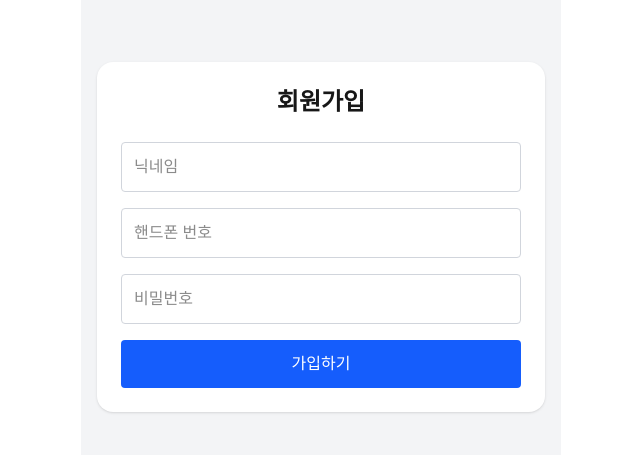
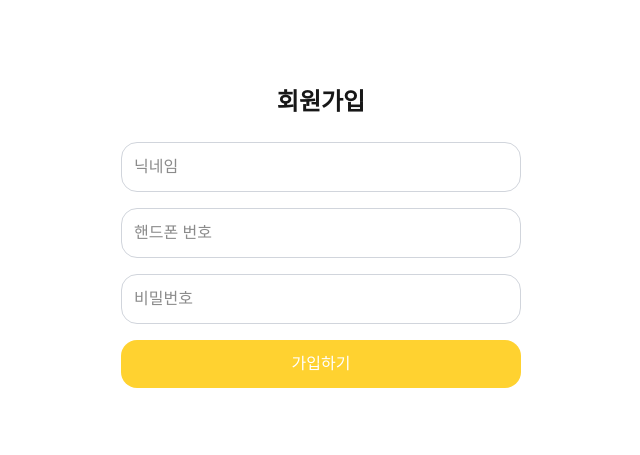
Before and after one commit to sangwon-work/chat-web, a Next.js app: page /login/signup in a window 1280 px wide. Shown: the part 163-618 px from the top of the page, without its empty margins (319-959 px from the left). Built offline with nearby package versions, Linux system fonts and the light colour scheme.

Commit message:
채팅페이지 ui/ux 수정 내가 보낸 메세지, 친구가 보낸 메세지 분리

```diff
--- a/package.json
+++ b/package.json
@@ -13,6 +13,7 @@
     "axios": "^1.11.0",
     "date-fns": "^4.1.0",
     "dayjs": "^1.11.13",
+    "jwt-decode": "^4.0.0",
     "lucide-react": "^0.536.0",
     "next": "15.4.5",
     "react": "19.1.0",
--- a/src/app/login/page.tsx
+++ b/src/app/login/page.tsx
@@ -64,7 +64,7 @@ export default function LoginPage() {
   return (
     <div className='w-screen flex items-center justify-center'>
       <div className="w-full max-w-md bg-white rounded-2xl p-8">
-        <h1 className="text-3xl font-bold text-center text-indigo-600 mb-6">로그인</h1>
+        <h1 className="text-3xl font-bold text-center text-black mb-6">로그인</h1>
 
         <div className="mb-4">
           <label className="block text-gray-700 font-medium mb-1">📱 핸드폰 번호</label>
@@ -94,12 +94,12 @@ export default function LoginPage() {
 
         <button
           onClick={handleLogin}
-          className="w-full bg-indigo-500 text-white py-2 rounded-lg font-semibold hover:bg-indigo-600 transition duration-200"
+          className="w-full bg-amber-300 text-white py-2 rounded-lg font-semibold transition duration-200"
         >
           로그인
         </button>
         <div className="flex items-center mt-4 gap-3">
-          <input type='checkbox' checked={isSavePhone} onChange={handleSavePhone} className="w-4 h-4 text-indigo-600 border-gray-300 rounded focus:ring-indigo-500" />
+          <input type='checkbox' checked={isSavePhone} onChange={handleSavePhone} className="w-4 h-4 text-amber-300 border-gray-300 rounded focus:ring-amber-300" />
           <p>전화번호 저장하기</p>
         </div>
 
@@ -108,7 +108,7 @@ export default function LoginPage() {
           <br />
           <button
             onClick={handleSignupPage}
-            className="mt-2 inline-block text-indigo-500 hover:underline text-sm font-medium"
+            className="mt-2 inline-block text-amber-300 hover:underline text-sm font-medium"
           >
             회원가입
           </button>
--- a/src/app/login/signup/page.tsx
+++ b/src/app/login/signup/page.tsx
@@ -50,8 +50,8 @@ export default function SignupPage() {
   };
 
   return (
-    <div className="min-h-screen flex items-center justify-center bg-gray-100 px-4">
-      <div className="w-full max-w-md bg-white rounded-2xl shadow p-6">
+    <div className="min-h-screen flex items-center justify-center px-4">
+      <div className="w-full max-w-md rounded-2xl p-6">
         <h1 className="text-2xl font-bold mb-6 text-center">회원가입</h1>
         {error && <p className="text-red-500 text-sm mb-4">{error}</p>}
         <form onSubmit={handleSubmit} className="space-y-4">
@@ -61,7 +61,7 @@ export default function SignupPage() {
             placeholder="닉네임"
             value={form.nickname}
             onChange={handleChange}
-            className="w-full border border-gray-300 p-3 rounded focus:outline-none focus:ring focus:ring-blue-400"
+            className="w-full border border-gray-300 p-3 rounded-2xl focus:outline-none focus:ring focus:ring-blue-400"
           />
           <input
             type="tel"
@@ -69,7 +69,7 @@ export default function SignupPage() {
             placeholder="핸드폰 번호"
             value={form.phone}
             onChange={handleChange}
-            className="w-full border border-gray-300 p-3 rounded focus:outline-none focus:ring focus:ring-blue-400"
+            className="w-full border border-gray-300 p-3 rounded-2xl focus:outline-none focus:ring focus:ring-blue-400"
           />
           <input
             type="password"
@@ -77,11 +77,11 @@ export default function SignupPage() {
             placeholder="비밀번호"
             value={form.password}
             onChange={handleChange}
-            className="w-full border border-gray-300 p-3 rounded focus:outline-none focus:ring focus:ring-blue-400"
+            className="w-full border border-gray-300 p-3 rounded-2xl focus:outline-none focus:ring focus:ring-blue-400"
           />
           <button
             type="submit"
-            className="w-full bg-blue-600 text-white py-3 rounded hover:bg-blue-700 transition"
+            className="w-full bg-amber-300 text-white py-3 rounded-2xl transition"
           >
             가입하기
           </button>
--- a/src/components/chat/room/ChatRoomClient.tsx
+++ b/src/components/chat/room/ChatRoomClient.tsx
@@ -9,6 +9,7 @@ import utc from 'dayjs/plugin/utc';
 import timezone from 'dayjs/plugin/timezone';
 import {Message} from "@/types/MessageTypes";
 import { groupByDate, Row } from "@/hooks/chat/groupMessagesByDate";
+import { jwtDecode } from 'jwt-decode';
 
 import 'dayjs/locale/ko';
 
@@ -27,6 +28,7 @@ export default function ChatRoomClient() {
   const [roomname, setRoomname] = useState('');
   const [rows, setRow] = useState<Row[]>([]);
   const [isSendBtnHidden, setIsSendBtnHidden] = useState<boolean>(false);
+  const [userPkey, setUserPkey] = useState<number>(0);
 
   const messagesEndRef = useRef<HTMLDivElement>(null);
   const socketRef = useRef<Socket | null>(null);
@@ -61,11 +63,12 @@ export default function ChatRoomClient() {
       // optional: console.log('📥 pong');
     });
 
-    socket.on('message', (msg: { sender: string; message: string; sendat: string }) => {
+    socket.on('message', (msg: Message) => {
       setMessages(prev => [...prev, msg]);
     });
 
-    socket.on('joined', (room: { roomId: string; roomname: string; messagelist: { sender: string; message: string; sendat: string }[] }) => {
+    socket.on('joined', (room: { roomId: string; roomname: string; messagelist: Message[] }) => {
+      console.log('room.messagelist : ', room.messagelist);
       setRoomname(room.roomname);
       setMessages(room.messagelist);
     });
@@ -91,6 +94,15 @@ export default function ChatRoomClient() {
   useEffect(() => {
     setIsSendBtnHidden(input.length === 0);
   }, [input]);
+
+  useEffect(() => {
+    const token = typeof window !== 'undefined' ? localStorage.getItem('accesstoken') : null;
+    const payload: { userpkey: number, nickname: string } | null = token ? jwtDecode(token) : null;
+    console.log('payload : ', payload);
+    if (payload) {
+      setUserPkey(payload.userpkey);
+    }
+  }, []);
 
   const sendMessage = () => {
     if (input && socketRef.current) {
@@ -129,20 +141,25 @@ export default function ChatRoomClient() {
             if (!m) return null;
             return (
               <li key={idx} className="px-2 mt-2">
-                {/* 예시: 좌/우 버블은 senderId로 분기 */}
-                {/*<div className={`max-w-[75%] rounded-2xl px-3 py-2 shadow ${m.senderId === 'me' ? 'ml-auto bg-indigo-500 text-white' : 'mr-auto bg-white border'}`}>*/}
-                {/*  <div className="whitespace-pre-wrap">{m.text}</div>*/}
-                {/*  <div className="mt-1 text-[10px] opacity-60 text-right">*/}
-                {/*    {dayjs(m.createdAt).format('HH:mm')}*/}
-                {/*  </div>*/}
-                {/*</div>*/}
-                <p className='text-[0.8rem]'>{m.sender}</p>
-                <div className='flex justify-start items-end gap-2 mt-1'>
-                  <div className="whitespace-pre-wrap bg-white p-[0.5rem] text-[0.9rem] rounded-2xl">{m.message}</div>
-                  <div className="mt-1 text-[10px] opacity-60 text-right">
-                    {dayjs(m.sendat).format('HH:mm')}
+                 {/*예시: 좌/우 버블은 senderId로 분기*/}
+                {m.userpkey === userPkey ? (
+                  <div className={`flex justify-end items-end gap-2 max-w-[75%] py-2 ml-auto`}>
+                    <div className="mt-1 text-[10px] opacity-60 text-right">
+                      {dayjs(m.sendat).format('HH:mm')}
+                    </div>
+                    <div className={`whitespace-pre-wrap p-[0.5rem] text-[0.9rem] rounded-2xl bg-amber-300`}>{m.message}</div>
                   </div>
-                </div>
+                ) : (
+                  <>
+                    <p className='text-[0.8rem]'>{m.sender}</p>
+                    <div className='flex justify-start items-end gap-2 mt-1'>
+                      <div className="whitespace-pre-wrap p-[0.5rem] text-[0.9rem] rounded-2xl bg-white">{m.message}</div>
+                      <div className="mt-1 text-[10px] opacity-60 text-right">
+                        {dayjs(m.sendat).format('HH:mm')}
+                      </div>
+                    </div>
+                  </>
+                )}
               </li>
             );
           })}
--- a/src/lib/api/axios.ts
+++ b/src/lib/api/axios.ts
@@ -54,7 +54,7 @@ export const authInstance = axios.create({
 });
 
 // 요청 인터셉터 (예: 인증 토큰 자동 첨부)
-// @ts-ignore
+// @ts-expect-error: 라이브러리 타입 정의 오류 (임시 우회)
 authInstance.interceptors.request.use((config) => attachAuthHeader(config));
 
 // 응답 인터셉터: 401 → refresh 후 재시도
--- a/src/types/MessageTypes.ts
+++ b/src/types/MessageTypes.ts
@@ -1,4 +1,6 @@
 export type Message = {
+  userpkey: number;
+  ismine: boolean;
   sender: string;
   message: string;
   sendat: string;
```
Also changed, not shown: 1 other file (tests, documents, lock files or other folders).
